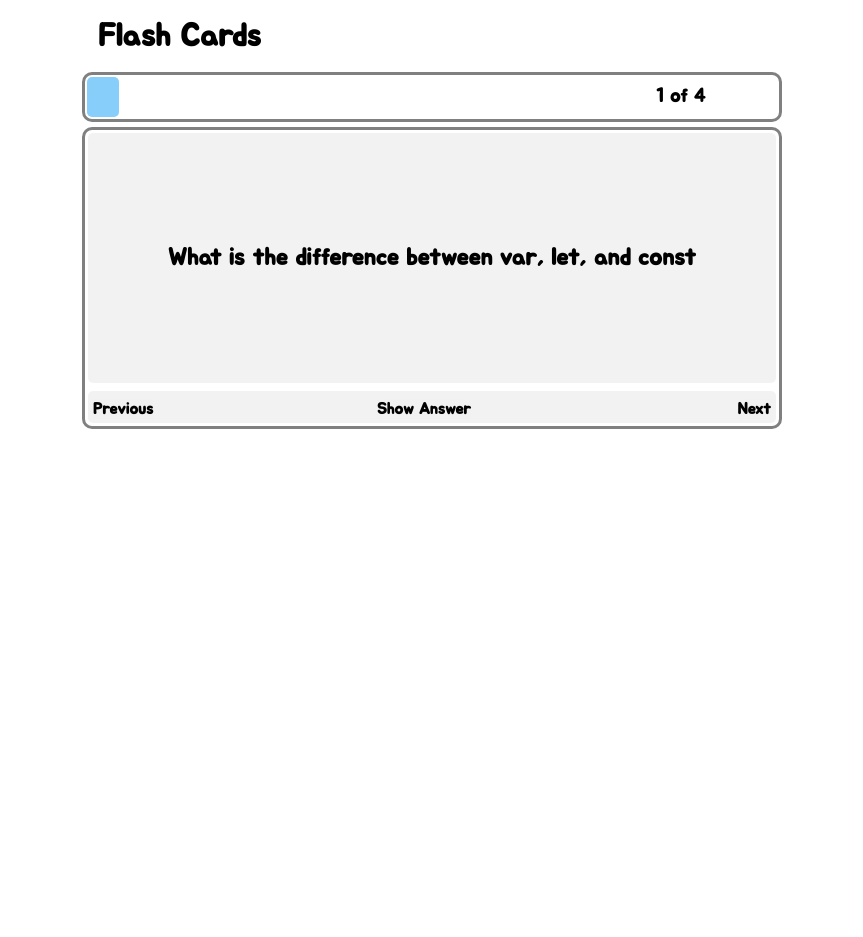
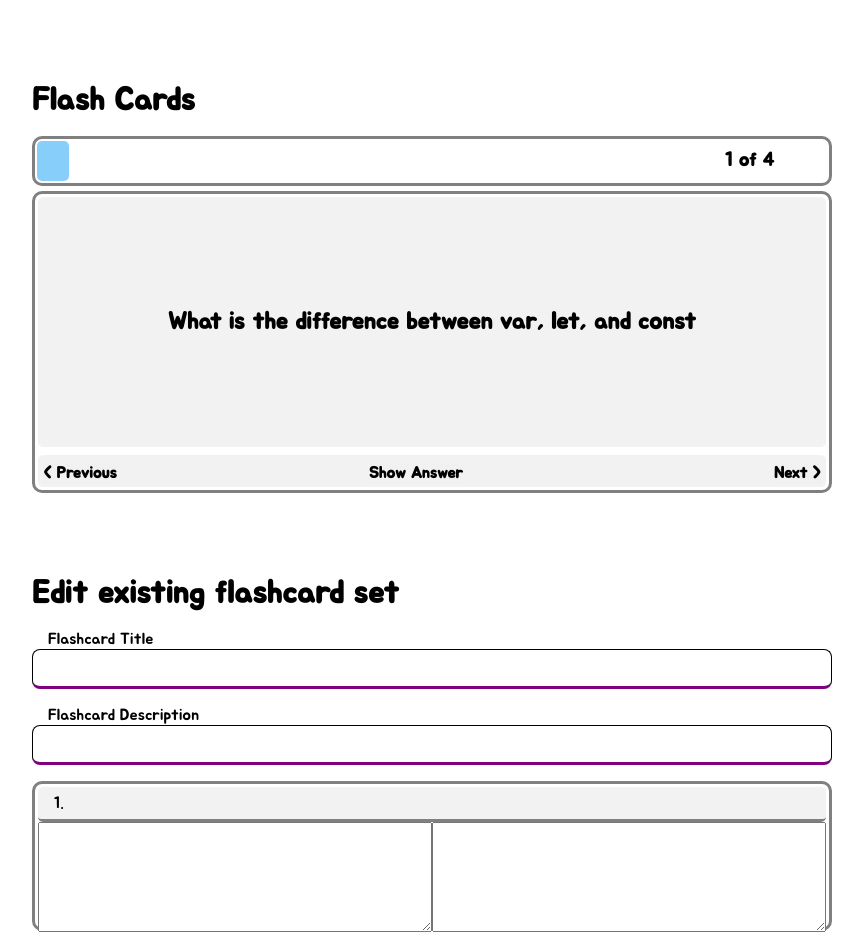
Before and after one commit to Sheng232/React-Flash-Card, a React (Vite) app in the folder Flash-Card-Project/: page / in a window 1280 px wide. Shown: the whole page, without its empty margins (208-1071 px from the left). Before the commit the page ends 800 px from the top, so only its background shows below. Built offline with nearby package versions, Linux system fonts and the light colour scheme.

Commit message:
4th commit

```diff
--- a/Flash-Card-Project/src/App.jsx
+++ b/Flash-Card-Project/src/App.jsx
@@ -3,7 +3,7 @@ import Topbar from "./components/Topbar"
 import Flashcard from "../src/components/Flashcard"
 import cards from "../src/assets/cards"
 import Sidebar from "../src/components/Sidebar"
-
+import CreateCard from './components/CreateCard/CreateCard'
 
 function App() {
   const [isActive, setIsActive] = useState(1);
@@ -49,6 +49,7 @@ function App() {
         activeCard = {isActive}
       />
       {displayCard}
+      <CreateCard />
     </>
   )
 }
--- /dev/null
+++ b/Flash-Card-Project/src/components/CreateCard/CardInput.jsx
@@ -0,0 +1,12 @@
+import "./CreateCard.css"
+export default function CardInput(){
+    return(
+        <>
+            <div className="question-input">
+                <div className="input-num">1.</div>
+                <textarea className="question"></textarea>
+                <textarea className="answer"></textarea>
+            </div>
+        </>
+    )
+}
--- /dev/null
+++ b/Flash-Card-Project/src/components/CreateCard/CreateCard.css
@@ -0,0 +1,34 @@
+
+.flashcard-title-input, .flashcard-description-input{
+    width: 100%;
+    height: 2.5rem;
+    margin-bottom: 1rem;
+    border-radius: 0.5rem;
+    padding-left: 1rem;
+    border: 1px solid black;
+    border-bottom: 3px solid purple;
+}
+.title-label, .description-label{
+    margin: 1rem;
+}
+.question-input{
+    width: 100%;
+    height: 150px;
+    border: 3px solid gray;
+    border-radius: 10px;
+    padding: 3px;
+}
+.input-num{
+    width: 100%;
+    height: 20%;
+    padding: 1rem;
+    background-color: #f2f2f2f2;
+    border-radius: 5px;
+    display: flex;
+    align-items: center;
+    border-bottom: 3px solid gray;
+}
+.question, .answer{
+    width: 50%;
+    height: 80%;
+}
--- /dev/null
+++ b/Flash-Card-Project/src/components/CreateCard/CreateCard.jsx
@@ -0,0 +1,21 @@
+import "./CreateCard.css"
+import CardInput from "./CardInput"
+function CreateCard(){
+
+
+    return(
+        <>
+            <h1 className="title"> Edit existing flashcard set</h1>
+            <form>
+                <label className="title-label" htmlFor = "title">Flashcard Title</label>
+                <input type="text" className ="flashcard-title-input" name="title" />
+                <label className="description-label" htmlFor = "description">Flashcard Description</label>
+                <input className = "flashcard-description-input"/>
+                <CardInput />
+            </form>
+        </>
+    )
+}
+
+
+export default CreateCard
--- a/Flash-Card-Project/src/components/Flashcard.jsx
+++ b/Flash-Card-Project/src/components/Flashcard.jsx
@@ -8,6 +8,7 @@ function Flashcard(props) {
     const flipAnimation = {
         animation: "flip 0.5s ease",
     };
+
     const leftFadeAnimation = {
         animation: "fadeLeft 0.5s ease forwards",
     };
@@ -50,7 +51,7 @@ function Flashcard(props) {
                 <button className="previous"
                     onClick={cardFadeRight}
                     >
-                        Previous
+                        {` < Previous`}
                 </button>
 
                 <button className="show-answer" onClick={flipCard}>
@@ -61,7 +62,7 @@ function Flashcard(props) {
                     className="next"
                     onClick={cardFadeLeft}
                 >
-                    Next
+                    {`Next >`}
                 </button>
             </div>
         </div>
--- a/Flash-Card-Project/src/index.css
+++ b/Flash-Card-Project/src/index.css
@@ -4,8 +4,11 @@
     padding: 0;
     font-family: Jua, serif;
 }
+#root{
+    width: 800px;
+}
 .title{
-    margin: 1rem;
+    margin: 5rem 1rem 1rem 0;
 }
 .progress-bar{
     width: 100%;
@@ -34,6 +37,7 @@
 .number-of-card-played{
     width: 20%;
     padding: 1rem;
+    text-align: center;
 }
 body{
     width: 100vw;
@@ -42,7 +46,7 @@ body{
     justify-content: center;
 }
 .container{
-    width: 700px;
+    width: 100%;
     height: auto;
     border: 3px solid gray;
     border-radius: 10px;
```
